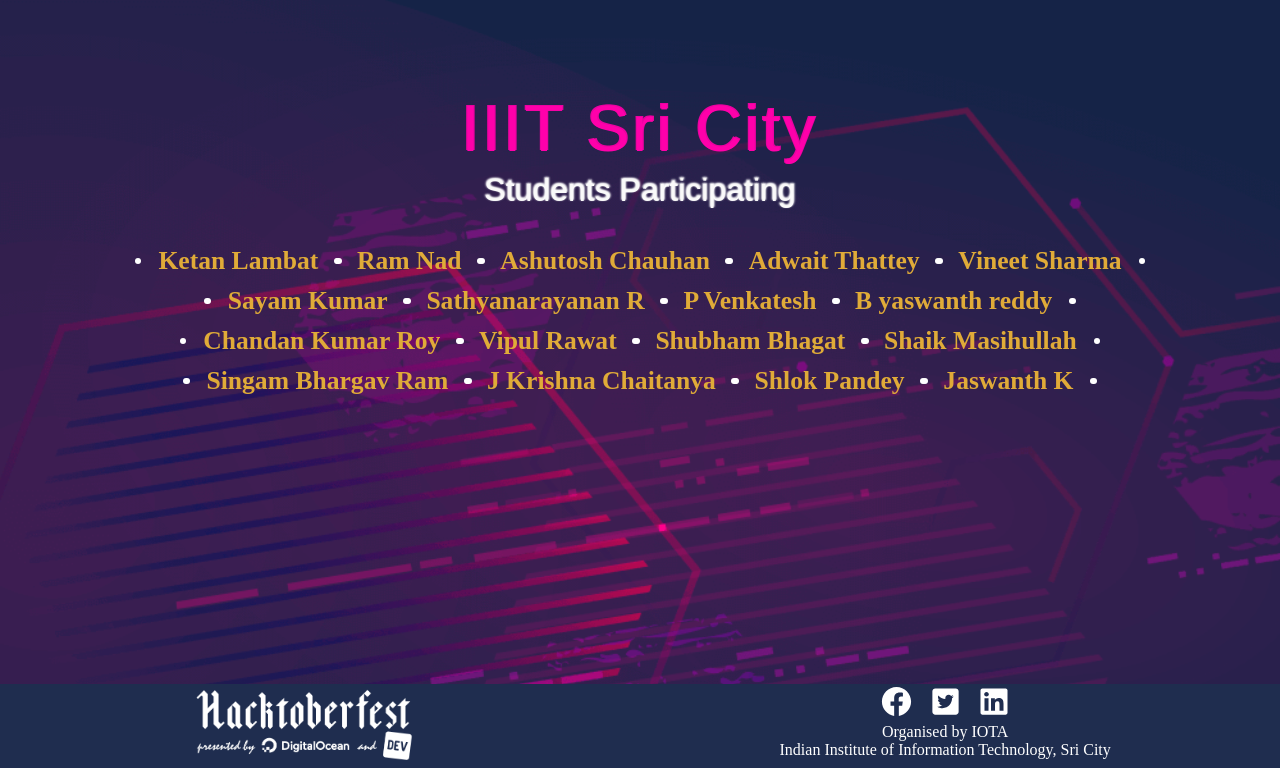
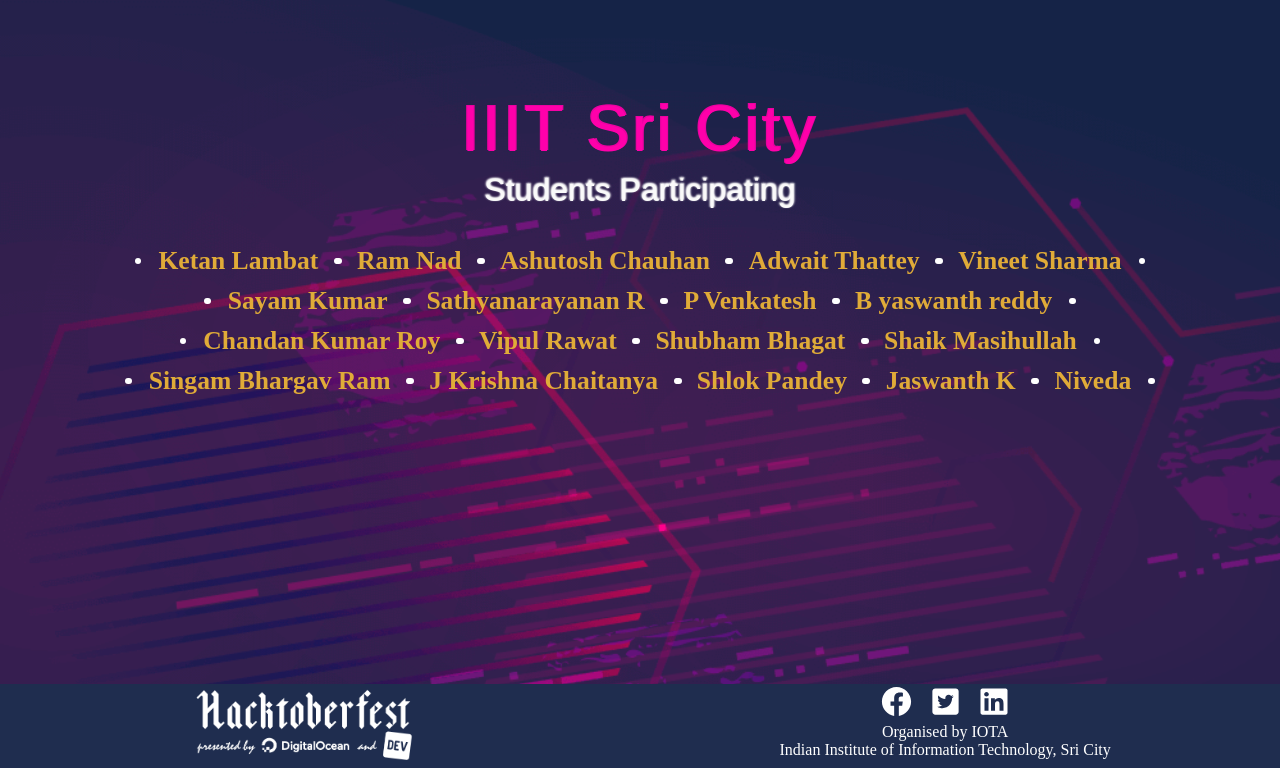
Before and after one commit to Project-Club-IIITS/hacktoberfest2019-participants, a Jekyll site: the page index.html, which Jekyll copies as it is, in a window 1280 px wide, cut to the strip 132-900 px from the top of the page. Built offline with Jekyll 4.4.1, drawn with Linux system fonts in a browser that asks for light colours; some web fonts are replaced.

Commit message:
Adding Krishna Niveda

```diff
--- a/index.html
+++ b/index.html
@@ -63,6 +63,7 @@
                 <li><a href="https://github.com/chaitanya531">J Krishna Chaitanya</a></li>
                 <li><a href="https://github.com/b30wulffz">Shlok Pandey</a></li>
                 <li><a href="https://github.com/JazzKriss21">Jaswanth K</a></li>
+		<li><a href="https://github.com/Niveda123">Niveda</a></li>
 
             </ul>
         </div>
```
